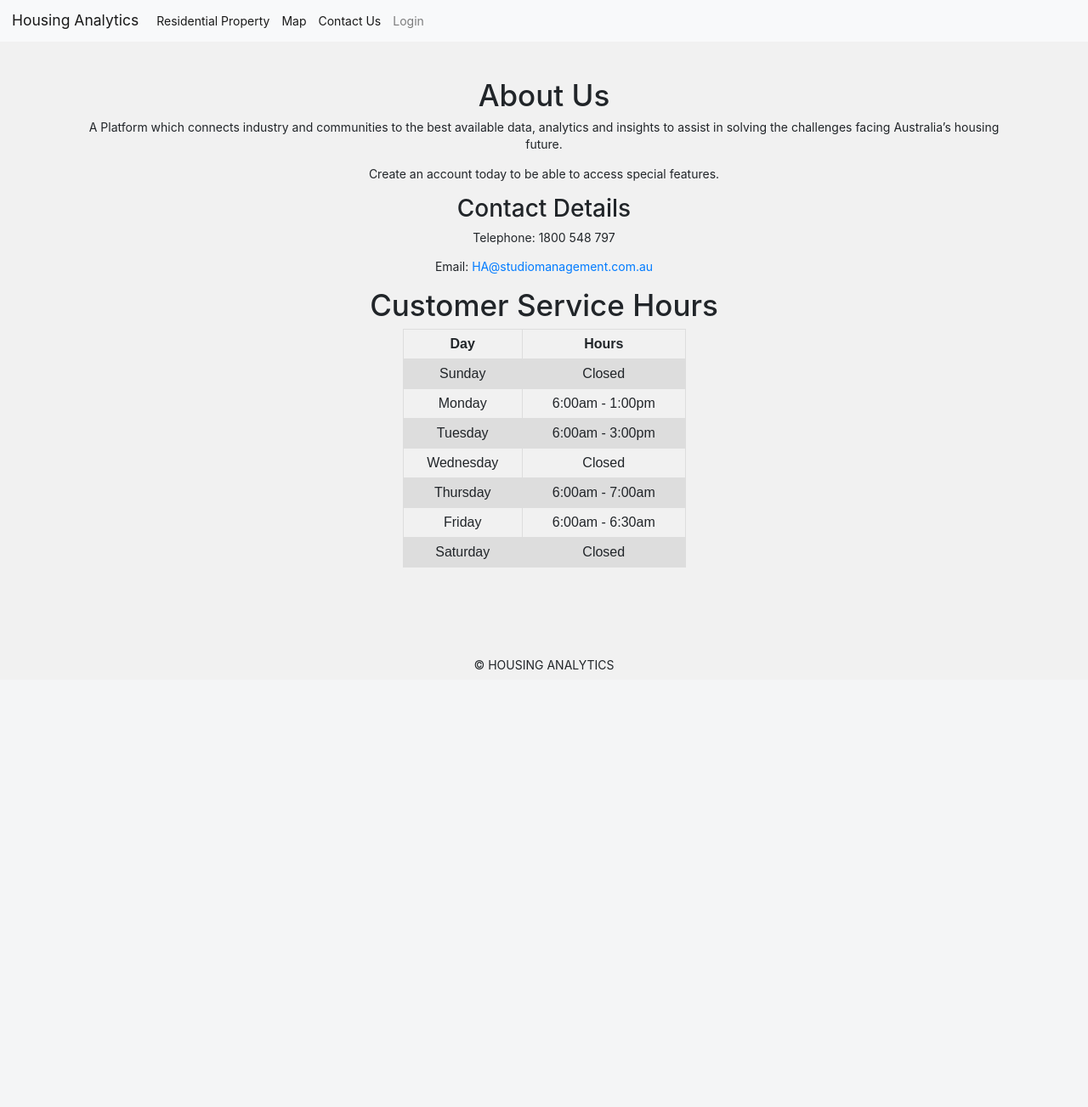
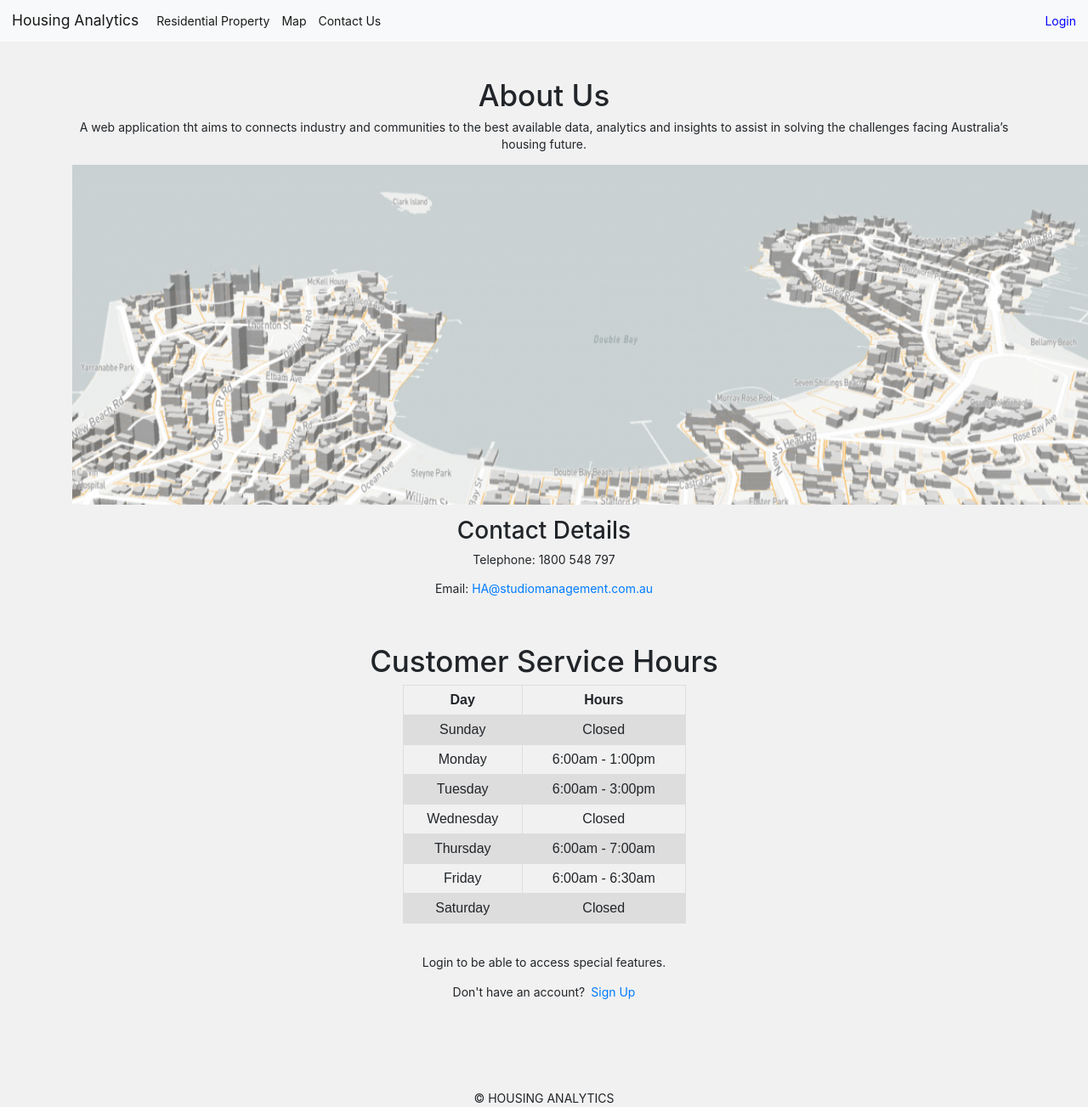
Before and after one commit to CocoBozzy/ProfStudio-HousingAnalytics, a Django app: page /contact/ in a window 1280 px wide. Shown: the whole page at 85% size. Before the commit the page ends 789 px from the top, so only its background shows below. Run offline with Django 3.2, Linux system fonts and the light colour scheme; some libraries are stand-ins or nearby versions.

Commit message:
Update images and login
updated menu bar

```diff
--- a/home/templates/home/contact.html
+++ b/home/templates/home/contact.html
@@ -15,16 +15,22 @@
 
 
         <p>
-        A Platform which connects industry and communities to the best available data, analytics and insights to assist in solving the challenges facing Australia’s housing future.
-        </p>
+        A web application tht aims to connects industry and communities to the best available data, analytics and insights to assist in solving the challenges facing Australia’s housing future.
 
-        Create an account today to be able to access special features.
-        </p>
+
+        <figure style = "margin-left:auto; margin-right:auto">
+          <img src = "{% static 'images/home_page.png' %}"  alt="House" width= 1200px height= 400px>
+        </figure>
+
 
         <h2>Contact Details</h2>
 
         <p>Telephone: 1800 548 797</p>
         <p>Email: <a href="">HA@studiomanagement.com.au</a>
+
+        <br>
+        <br>
+        <br>
 
 
 
@@ -77,6 +83,20 @@
 
 
         <br>
+
+
+
+        </p>
+        Login to be able to access special features.
+        </p>
+				<div class="d-flex justify-content-center links">
+						Don't have an account? <a href="{% url 'register' %}" class="ml-2">Sign Up</a>
+				</div>
+
+
+
+
+        <br>
         <br>
         <br>
         <br>
--- a/home/templates/home/welcome.html
+++ b/home/templates/home/welcome.html
@@ -20,8 +20,10 @@
                 <p> Housing Analytics is a data management system and data visualisation web application that allows for greater insights into the housing market in Australia. </p>
             </div>
 
+            <br>
+
             <figure style = "margin-left:auto; margin-right:auto">
-                <img src = "{% static 'images/houses.jpg' %}"  alt="House" width= 1200px height= 750px>
+                <img src = "{% static 'images/homes2.jpg' %}"  alt="House" width= 800px height= 450px>
             </figure>
 
             <br>
--- a/static/templates/base.html
+++ b/static/templates/base.html
@@ -29,6 +29,24 @@
         html {
           background: #f1f1f1 !important;
         }
+
+        /* Style the links inside the navigation bar */
+        .topnav a {
+          color: #f2f2f2;
+        }
+        .topnav li{
+          list-style-type: none;
+        }
+
+        /* Add a color to the active/current link */
+        .topnav a.active {
+          color: blue;
+        }
+
+        /* Right-aligned section inside the top navigation */
+        .topnav-right {
+          float: right;
+        }
       </style>
 
 
@@ -54,25 +72,28 @@
             <li class="nav-item active">
               <a class="nav-link" href={% url 'contact' %}>Contact Us<span class="sr-only">(current)</span></a>
             </li>
+        </div>
 
+        <div class="topnav">
+          <div class="topnav-right">
             {% if user.is_authenticated %}
-              <li class="login-item">
+              <li class="nav-item active">
                 >User: {{ user.get_username }}
               </li>
-                <a class="nav-link" href={% url 'login' %}>Logout<span class="sr-only">(current)</span></a>
+
+              <a class="active"  href={% url 'login' %}>Logout</a>
 
             {% else %}
-              <li class="login-item">
-                <a class="nav-link" href={% url 'login' %}>Login<span class="sr-only">(current)</span></a>
+              <li class="nav-item active">
+                <a class="active" href={% url 'login' %}>Login</a>
               </li>
-            </ul>
+            {% endif %}
+          </div>
+        </div>
 
 
-            {% endif %}
+      </nav>
 
-
-        </div>
-      </nav>
 
       {% block scripts %}
       {% endblock scripts %}
```
Also changed, not shown: static/images/home_page.png (added).
